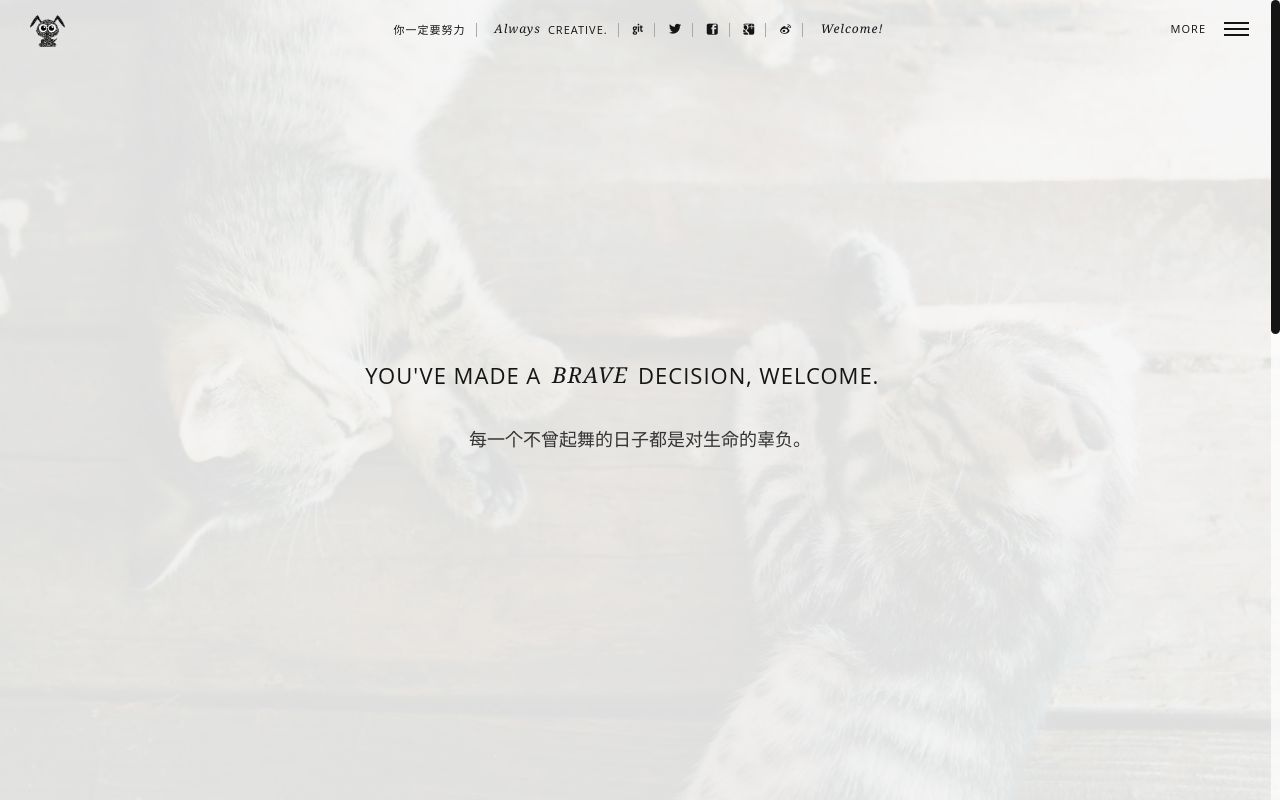
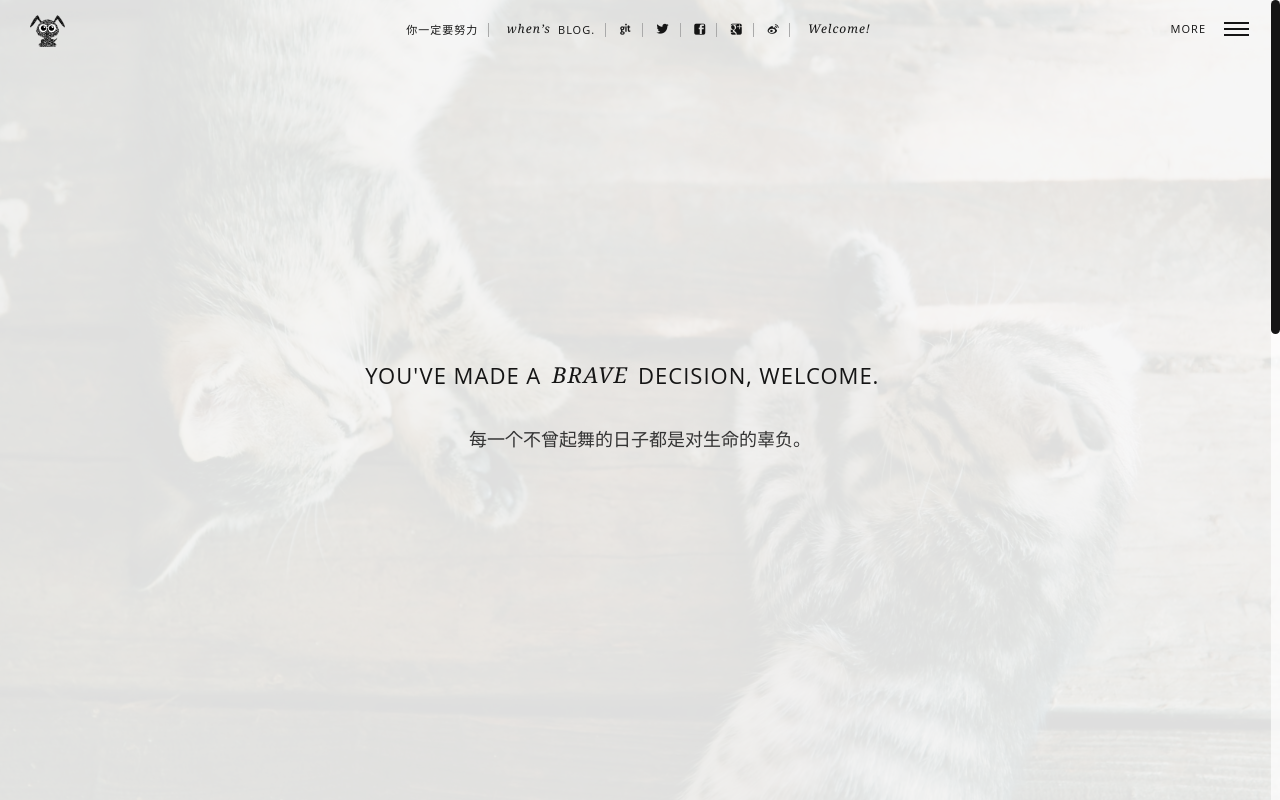
Before and after one commit to whensuc/whensuc.github.io, a plain HTML site: page 2015/04/03/hello-world/index.html in a window 1280 px wide. Shown: the top 800 px of the page. Drawn offline with Linux system fonts and the light colour scheme; a script that the page names is missing; a web font is replaced by a local one.

Commit message:
Site updated: 2015-10-26 11:21:34

```diff
--- a/2015/04/03/hello-world/index.html
+++ b/2015/04/03/hello-world/index.html
@@ -144,9 +144,9 @@
                     <nav>
                         <ul class="nav">
                             <li><a href="/" class="animsition-link">你一定要努力</a></li>
-                            <li class="nolink"><span>Always </span>Creative.</li>
+                            <li class="nolink"><span>when’s </span>Blog.</li>
 
-                            <li><a href="https://github.com/" title="Github" target="_blank"><i class="icon-github"></i></a></li>
+                            <li><a href="https://github.com/whensuc" title="Github" target="_blank"><i class="icon-github"></i></a></li>
 
 
                             <li><a href="https://twitter.com/" title="Twitter" target="_blank"><i class="icon-twitter"></i></a></li>
```
Also changed, not shown: 2015/04/17/test/index.html (+2 -2 lines), 2015/08/14/jquery-spring/index.html (+2 -2 lines), archives/2015/04/index.html (+2 -2 lines), archives/2015/08/index.html (+2 -2 lines), archives/2015/index.html (+2 -2 lines), archives/index.html (+2 -2 lines), index.html (+2 -2 lines).
